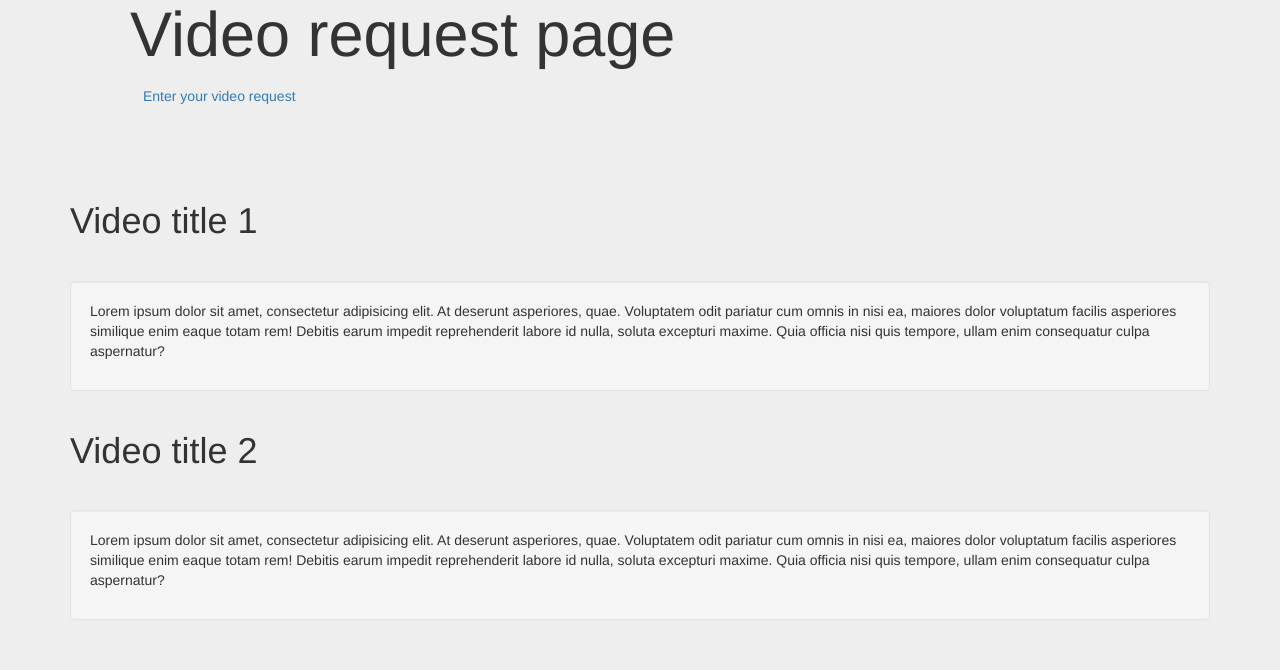
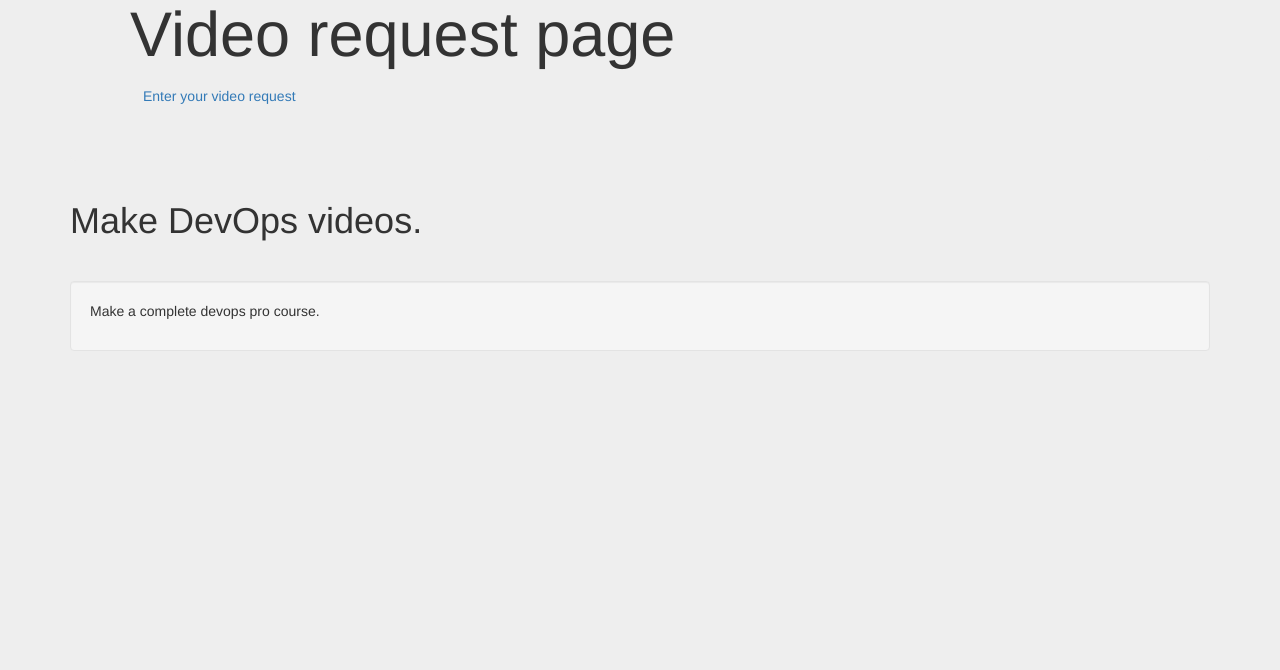
Before and after one commit to iamrahulsil/Django-Practise-Projects, a Django app: page /videorequest/ in a window 1280 px wide. Shown: the part 138-808 px from the top of the page. After the commit the page ends 457 px from the top, so only its background shows below. Run offline with Django 4.2, Linux system fonts and the light colour scheme; data comes from the database, SQL or seed files in the repository; some libraries are stand-ins or nearby versions.

Commit message:
updated index view

```diff
--- a/05projectfive/video/videorequest/templates/videorequest/index.html
+++ b/05projectfive/video/videorequest/templates/videorequest/index.html
@@ -27,33 +27,15 @@
         >
       </div>
 
+      {% for video in videos %}
       <div class="page-header">
-        <h1>Video title 1</h1>
+        <h1>{{ video.videotitle }}</h1>
       </div>
       <div class="well">
-        <p>
-          Lorem ipsum dolor sit amet, consectetur adipisicing elit. At deserunt
-          asperiores, quae. Voluptatem odit pariatur cum omnis in nisi ea,
-          maiores dolor voluptatum facilis asperiores similique enim eaque totam
-          rem! Debitis earum impedit reprehenderit labore id nulla, soluta
-          excepturi maxime. Quia officia nisi quis tempore, ullam enim
-          consequatur culpa aspernatur?
-        </p>
+        <p>{{ video.videodesc }}</p>
       </div>
 
-      <div class="page-header">
-        <h1>Video title 2</h1>
-      </div>
-      <div class="well">
-        <p>
-          Lorem ipsum dolor sit amet, consectetur adipisicing elit. At deserunt
-          asperiores, quae. Voluptatem odit pariatur cum omnis in nisi ea,
-          maiores dolor voluptatum facilis asperiores similique enim eaque totam
-          rem! Debitis earum impedit reprehenderit labore id nulla, soluta
-          excepturi maxime. Quia officia nisi quis tempore, ullam enim
-          consequatur culpa aspernatur?
-        </p>
-      </div>
+      {% endfor %}
     </div>
     <!-- /container -->
   </body>
--- a/05projectfive/video/videorequest/views.py
+++ b/05projectfive/video/videorequest/views.py
@@ -5,7 +5,7 @@ from .models import VideoReq
 
 
 def index(request):
-    videoModel = VideoReq
+    videoModel = VideoReq.objects.order_by("-date_added")
     context = {'videos': videoModel}
     return render(request, "videorequest/index.html", context)
 
```
